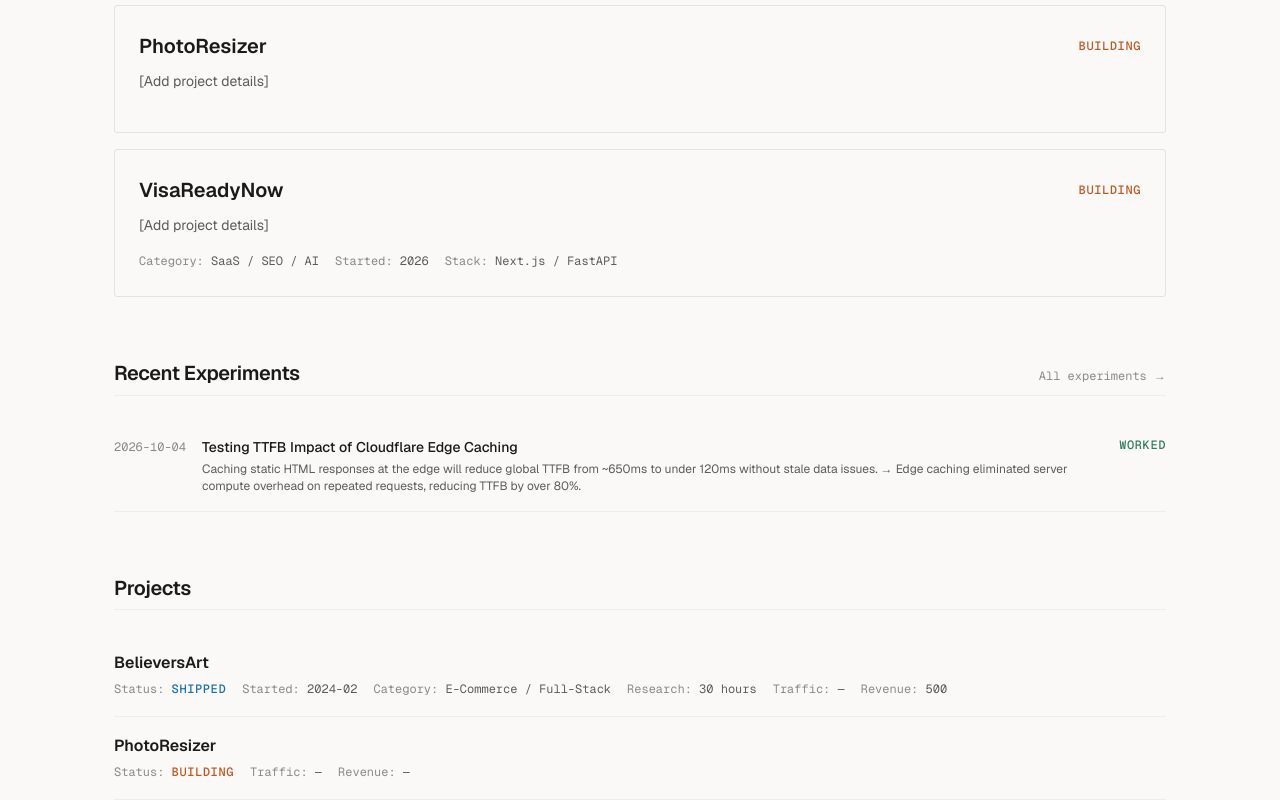
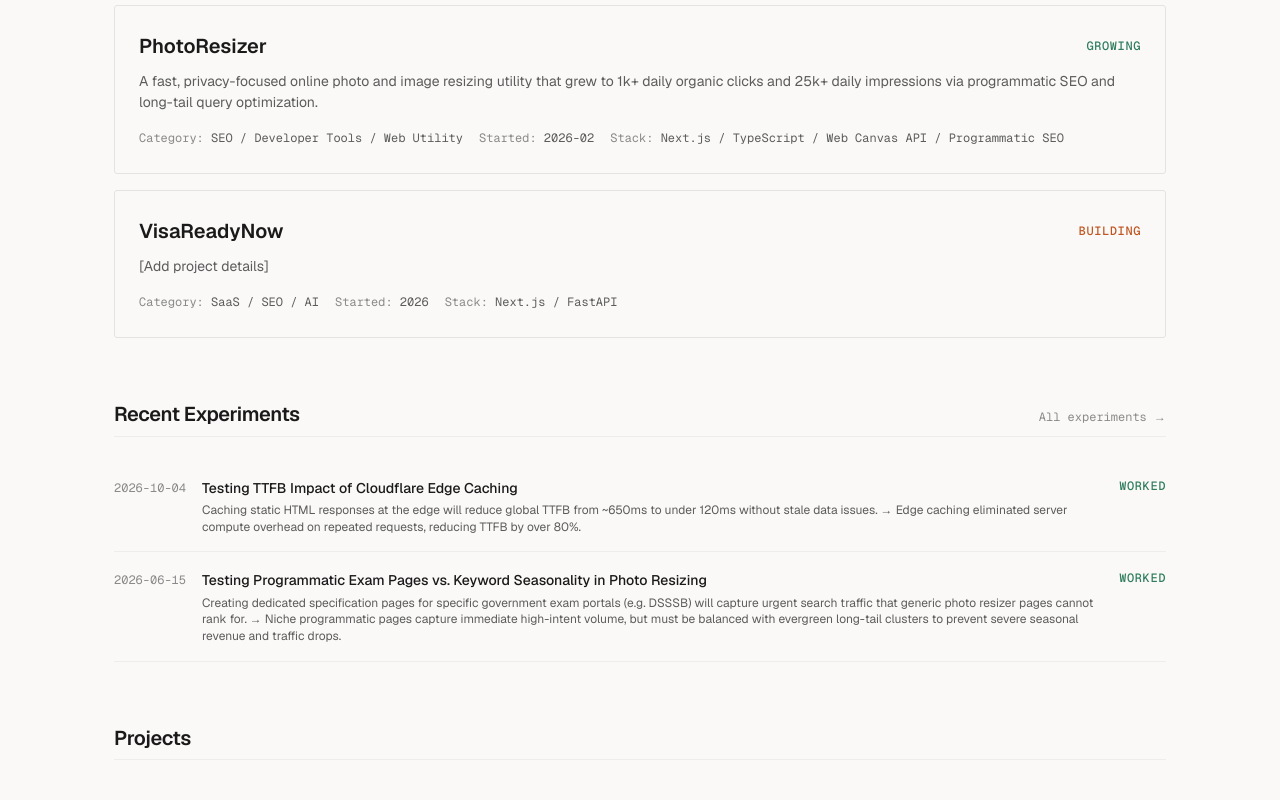
Before and after one commit to sandeepmaddheshiya/sandeepmaddheshiya.me, a Next.js app: page / in a window 1280 px wide. Shown: the part 540-1340 px from the top of the page. Built offline with nearby package versions, Linux system fonts and the light colour scheme.

Commit message:
feat: add PhotoResizer project details, experiment, metrics, and timeline milestones

```diff
--- /dev/null
+++ b/content/experiments/programmatic-exam-seo.mdx
@@ -0,0 +1,31 @@
+---
+title: "Testing Programmatic Exam Pages vs. Keyword Seasonality in Photo Resizing"
+slug: "programmatic-exam-seo"
+date: "2026-06-15"
+project: "photoresizer"
+tags:
+  - seo
+  - growth
+  - programmatic
+hypothesis: "Creating dedicated specification pages for specific government exam portals (e.g. DSSSB) will capture urgent search traffic that generic photo resizer pages cannot rank for."
+change: "Built dedicated, static landing pages with pre-configured dimension inputs and strict file size presets tailored to specific government exam guidelines."
+expected: "Capture targeted search rankings on Bing and Google and increase daily traffic by at least 200 visitors."
+actual: "Traffic quickly surged from 150 to ~550 daily users driven by Bing rankings for 'DSSSB exam photo resizer'. However, after the exam registration window closed, traffic dropped back to baseline (~180/day), uncovering strong query seasonality."
+conclusion: "Niche programmatic pages capture immediate high-intent volume, but must be balanced with evergreen long-tail clusters to prevent severe seasonal revenue and traffic drops."
+outcome: "worked"
+data:
+  - label: "Daily Clicks (Exam Peak)"
+    before: 150
+    after: 550
+    unit: "clicks/day"
+---
+
+## Background & Rationale
+
+Generic utility keywords like `photo resizer` have high domain authority competition. To bootstrap traffic on a new domain (`photoresizer.in`), I hypothesized that users searching for specific exam application requirements (e.g. `DSSSB photo size converter`) had high urgency and lower competition.
+
+## Observations
+
+1. **Bing Search Indexing:** Bing indexed and ranked the programmatic exam pages within 10 days of deployment.
+2. **The Post-Deadline Cliff:** Once the exam application deadline passed, daily impressions for that specific cluster dropped by over 75%.
+3. **Strategic Pivot:** Shifted from purely event-driven exam pages to recurring evergreen dimensional clusters, which later fueled the September 2026 Google ranking breakout.
--- a/content/metrics.ts
+++ b/content/metrics.ts
@@ -31,9 +31,9 @@
   },
   {
     key: 'organic_clicks',
-    label: 'Organic clicks',
-    value: null,
-    note: 'Not tracked yet',
+    label: 'Daily organic clicks',
+    value: 1000,
+    note: '25k+ daily impressions (PhotoResizer)',
     updatedAt: '2026-10-04',
   },
   {
--- a/content/projects/photoresizer.mdx
+++ b/content/projects/photoresizer.mdx
@@ -1,35 +1,85 @@
 ---
 name: PhotoResizer
 slug: photoresizer
-description: "[Add project details]"
-status: building
-category: []
-startedAt: ""
+description: "A fast, privacy-focused online photo and image resizing utility that grew to 1k+ daily organic clicks and 25k+ daily impressions via programmatic SEO and long-tail query optimization."
+status: growing
+category:
+  - SEO
+  - Developer Tools
+  - Web Utility
+startedAt: "2026-02"
 updatedAt: "2026-10-04"
-technologies: []
-featured: false
+url: "https://photoresizer.in"
+technologies:
+  - Next.js
+  - TypeScript
+  - Web Canvas API
+  - Programmatic SEO
+researchHours: 35
+traffic:
+  value: 1000
+  period: "daily organic clicks"
+  note: "25k+ daily impressions (Google Search Console & GA)"
+featured: true
+experiments:
+  - programmatic-exam-seo
 showMetrics:
-  traffic: false
+  traffic: true
   revenue: false
-  users: false
+  users: true
 ---
 
 ## What is it?
 
-[Add project details]
+**PhotoResizer** ([photoresizer.in](https://photoresizer.in)) is a browser-based utility designed to resize, compress, and format images to exact pixel dimensions, aspect ratios, and file size limits (e.g., `< 50KB`, `< 20KB`) directly on the client side without storing user files on servers.
 
 ## Why did I build it?
 
-[Add project details]
+In February 2026, while researching utility tool queries, I observed that millions of users submitting job forms, passport portals, and government exam applications encounter strict photo specification errors (e.g., exact 200x230 px dimensions, 3.5x4.5 cm aspect ratio, file size under 50KB).
+
+Most existing tools were cluttered with aggressive ads, required user registration, or uploaded private identity photos to remote servers. I wanted to build a clean, instant, zero-server-upload alternative.
 
 ## The problem
 
-[Add project details]
+1. **Strict Application Portals:** Portals reject uploads if an image is even 1KB over the limit or slightly off standard DPI/pixel dimensions.
+2. **Privacy Concerns:** Uploading passport photos, government IDs, and exam admit card photos to random third-party servers is a serious privacy risk.
+3. **Bloated Web Tools:** Existing utility sites were weighed down with popups, redirect loops, and slow processing times.
+
+## Research
+
+Initial keyword research revealed high aggregate search demand with two distinct query types:
+1. **Generic Tool Searches:** High competition (`photo resizer`, `resize image to 50kb`, `image dimensions converter`).
+2. **Specific High-Intent Long-Tail Queries:** Low competition but urgent intent (`DSSSB exam photo resizer`, `passport photo 200x230 converter`, `government exam signature resize`).
 
 ## Building it
 
-[Add project details]
+- **Client-Side Canvas Processing:** Implemented image resizing and format conversion (`WebP`, `JPEG`, `PNG`) using the browser's native `HTMLCanvasElement` and `OffscreenCanvas` API. All transformations occur directly on the visitor's device in milliseconds with zero server upload cost.
+- **Dynamic Dimension Presets:** Added one-click presets for common government exams and identity portals.
+- **Fast Static Delivery:** Built with **Next.js** and TypeScript, pre-rendering specification pages statically to achieve near-instant First Contentful Paint (FCP).
+
+## SEO & Growth Strategy
+
+### Phase 1: Bing Traction (Feb – May 2026)
+After launching, initial indexing in Bing Webmaster Tools yielded 100–200 daily organic visitors. Bing indexed new pages quickly, validating tool functionality.
+
+### Phase 2: Programmatic Exam Pages & Seasonality (May – Aug 2026)
+I created targeted specification pages for specific government exams (such as `DSSSB exam photo resizer`). Daily traffic quickly climbed to **400–600 users/day**. However, once that exam application window closed, traffic plummeted back to 100–200/day. This revealed the danger of relying purely on time-bound seasonal queries.
+
+### Phase 3: Evergreen Long-Tail Clustering (Aug – Sept 2026)
+I broadened the keyword architecture to target evergreen, non-seasonal long-tail clusters (e.g., standard dimensional ratios, general file size compression limits, and recurring portal requirements).
+
+### Phase 4: Google Breakout (September 25, 2026)
+On September 25, 2026, Google Analytics fired an anomaly detection alert for sudden traffic spikes. Google Search Console confirmed the breakthrough:
+- **1,000+ organic clicks/day**
+- **25,000+ daily search impressions**
+- **Top 5 search ranking** on Google for tool-based photo resizer queries, with Google becoming the primary traffic driver alongside Bing.
+
+## What went wrong
+
+- **The Seasonality Trap:** The initial traffic surge from specific government exams gave a false impression of sustained growth before crashing when application deadlines passed.
+- **Client Canvas Memory Limits:** Very large raw camera photos (40MB+) caused mobile browser memory crashes in early builds before implementing canvas downscaling chunking.
 
 ## What I learned
 
-[Add project details]
+1. **Tool SEO Compounding:** Google takes months to build confidence in utility tools, but once user engagement metrics (low bounce rate, actual file downloads) are recognized, rankings can leap dramatically.
+2. **Pairing Seasonal with Evergreen:** Seasonal surges are great for immediate validation, but sustainable growth requires broad, evergreen long-tail keyword architecture.
--- a/src/components/Chart.module.css
+++ b/src/components/Chart.module.css
@@ -65,9 +65,9 @@
 
 .barRow {
   display: grid;
-  grid-template-columns: 50px 1fr 60px;
+  grid-template-columns: 50px 1fr max-content;
   align-items: center;
-  gap: var(--space-sm);
+  gap: var(--space-md);
   font-family: var(--font-mono);
   font-size: var(--text-xs);
 }
--- a/src/components/Chart.tsx
+++ b/src/components/Chart.tsx
@@ -56,7 +56,7 @@
                     </div>
                     <span className={styles.barValue}>
                       {item.before}
-                      {item.unit || ''}
+                      {item.unit ? ` ${item.unit}` : ''}
                     </span>
                   </div>
                 )}
@@ -72,7 +72,7 @@
                     </div>
                     <span className={styles.barValue}>
                       {item.after}
-                      {item.unit || ''}
+                      {item.unit ? ` ${item.unit}` : ''}
                     </span>
                   </div>
                 )}
```
Also changed, not shown: content/timeline.ts (+21 -0 lines).
